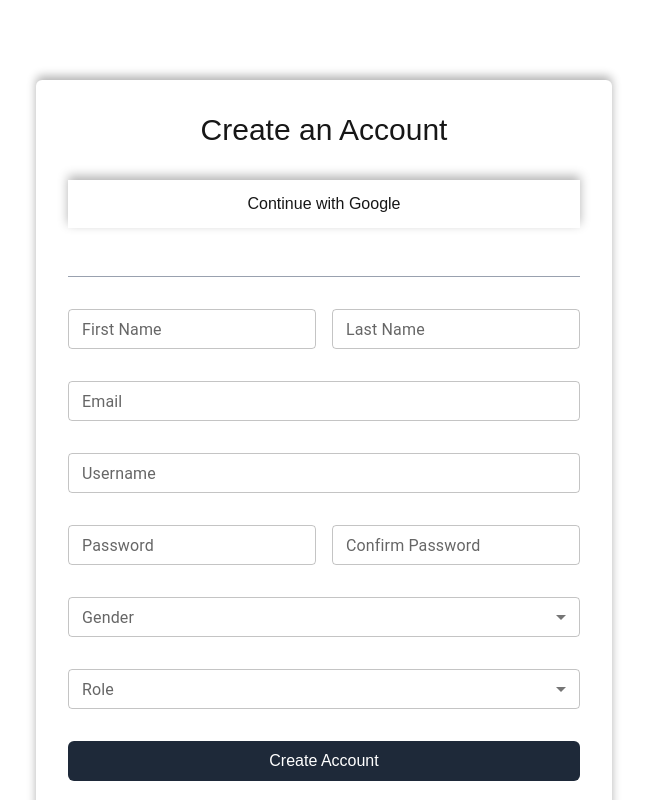
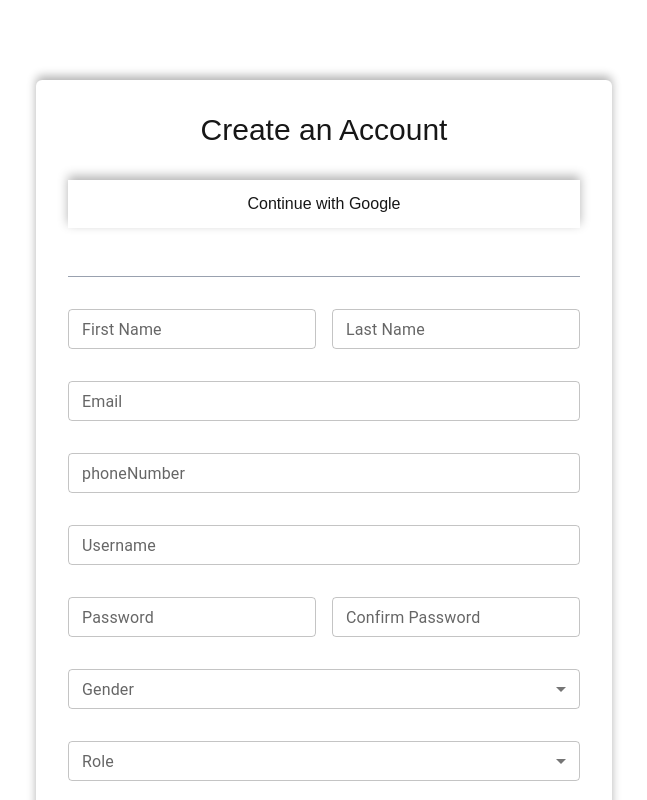
Before and after one commit to JoyOffiong/blaqkly-fe, a Next.js app: page /sign_up in a window 1280 px wide. Shown: the top 800 px of the page, without its empty margins (316-963 px from the left). Built offline with nearby package versions, Linux system fonts and the light colour scheme.

Commit message:
general category

```diff
--- a/src/app/log_in/page.tsx
+++ b/src/app/log_in/page.tsx
@@ -41,7 +41,8 @@ function Login() {
             userName: res?.data.userName,
             gender:res?.data.gender,
             firstName: res?.data.firstName,
-            lastName: res?.data.lastName
+            lastName: res?.data.lastName,
+            phoneNumber:res?.data.phoneNumber
 }))
 
       setTimeout(() => {
--- a/src/app/sign_up/page.tsx
+++ b/src/app/sign_up/page.tsx
@@ -94,6 +94,12 @@ function SignUp() {
               type="email"
               label="Email"
             />
+              <InputBoxComp
+              name="phoneNumber"
+              control={control}
+              type=""
+              label="phoneNumber"
+            />
             <InputBoxComp
               name="userName"
               control={control}
--- a/src/app/store/userSlice.ts
+++ b/src/app/store/userSlice.ts
@@ -8,6 +8,7 @@ interface UserItem{
     gender:string;
     firstName: string;
     lastName: string;
+    phoneNumber: string
 }
 
 interface UserState{
```
Also changed, not shown: src/app/product_listing/page.tsx (+4 -3 lines).
